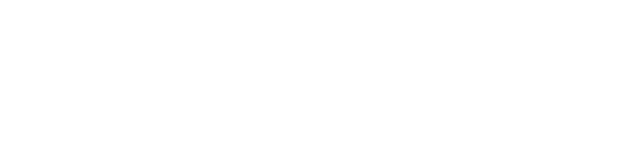
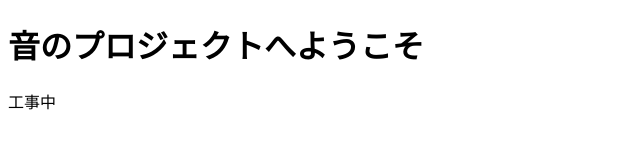
Before and after one commit to dashingcontrol/oto-mero-project, a plain HTML site: page index.html in a window 1280 px wide. Shown: the whole page, without its empty margins (0-640 px from the left). Drawn offline with Linux system fonts and the light colour scheme.

Commit message:
Update index.html

```diff
--- a/index.html
+++ b/index.html
@@ -2,7 +2,9 @@
 <html>
 <head>
     <title>Home</title>
-
-
 </head>
+<body>
+    <h1>音のプロジェクトへようこそ</h1>
+    <p>工事中</p>
+</body>
 </html>
```
